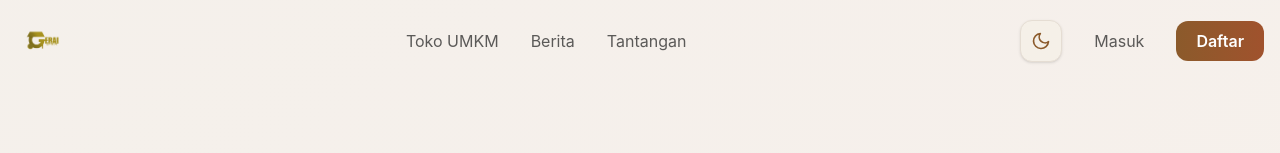
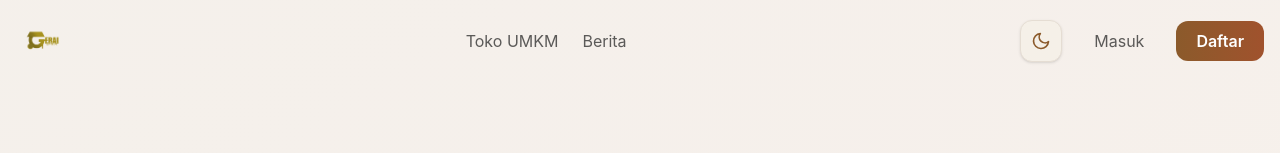
Before and after one commit to timalwin10-netizen/umkm-sragen-hub, a Next.js app in the folder client/: page / in a window 1280 px wide. Shown: the top 153 px of the page. Built offline with nearby package versions, Linux system fonts and the light colour scheme; no server answers.

Commit message:
Remove Tantangan menu from navbar (desktop and mobile)

```diff
--- a/client/src/components/Navbar.tsx
+++ b/client/src/components/Navbar.tsx
@@ -47,10 +47,10 @@ export default function Navbar() {
                     />
                 </Link>
 
-                <div className="hidden md:flex items-center gap-8">
+                {/* Secondary Navigation - Toko & Berita */}
+                <div className="hidden md:flex items-center gap-6">
                     <NavLink href="/toko">Toko UMKM</NavLink>
                     <NavLink href="/berita">Berita</NavLink>
-                    <NavLink href="/tantangan">Tantangan</NavLink>
                 </div>
 
                 <div className="flex items-center gap-4">
@@ -174,7 +174,6 @@ export default function Navbar() {
                         <div className="flex flex-col gap-2">
                             <MobileNavLink href="/toko" onClick={() => setIsMobileMenuOpen(false)}>Toko UMKM</MobileNavLink>
                             <MobileNavLink href="/berita" onClick={() => setIsMobileMenuOpen(false)}>Berita</MobileNavLink>
-                            <MobileNavLink href="/tantangan" onClick={() => setIsMobileMenuOpen(false)}>Tantangan</MobileNavLink>
 
                             <div className="border-t border-border my-4"></div>
 
```
